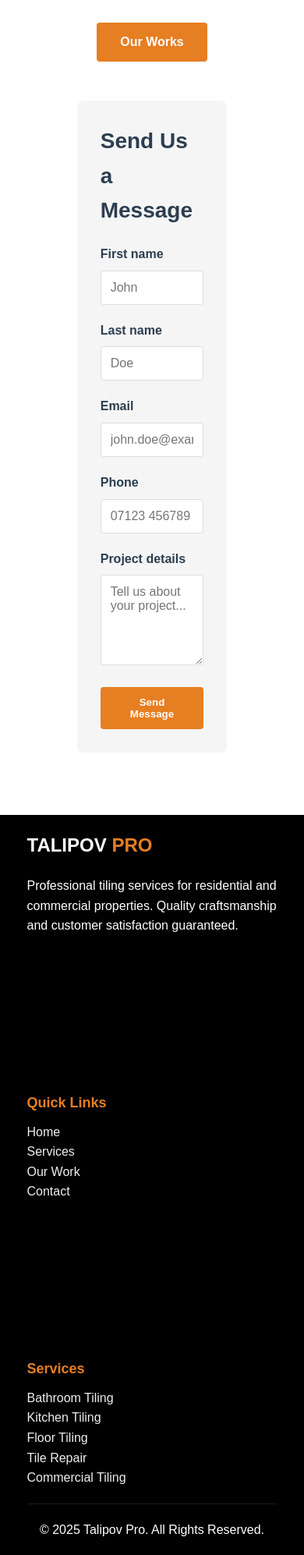
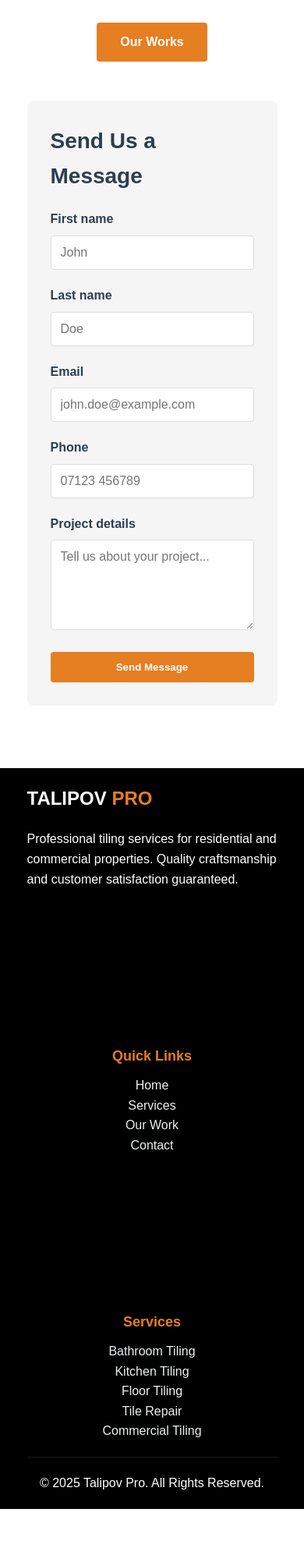
Before and after one commit to LORDx0001/tiler_pro, a Django app: page / in a window 390 px wide. Shown: the part 2262-4256 px from the top of the page at 78% size. After the commit the page ends 4197 px from the top, so only its background shows below. Run offline with Django 4.2, Linux system fonts and the light colour scheme; data that the repository does not hold is empty.

Commit message:
last-version.v18

```diff
--- a/assets/styles.css
+++ b/assets/styles.css
@@ -494,7 +494,7 @@ nav ul li a.active {
 }
 
 .contact-form-container {
-    width: 60%;
+    width: 70%;
     background-color: #f5f5f5;
     padding: 30px;
     border-radius: 8px;
@@ -662,6 +662,7 @@ footer {
     }
 }
 
+
 @media (max-width: 768px) {
     /* .header-content {
         padding: 10px 0;
@@ -712,6 +713,43 @@ footer {
 }
 
 @media (max-width: 576px) {
+    .contact-form-container {
+    width: 70%;
+    background-color: #f5f5f5;
+    padding: 30px;
+    border-radius: 8px;
+}
+
+    .contact-content {
+        flex-direction: column;
+        align-items: center;
+    }
+
+    .contact-info {
+        width: 100%;
+        max-width: 400px;
+    }
+
+    .contact-form-container {
+        width: 100%;
+        max-width: 400px;
+    }
+
+    .map-container {
+        height: 300px;
+    }
+
+    .footer-content {
+        flex-direction: column;
+        align-items: center;
+    }
+
+    .footer-links {
+        text-align: center;
+    }
+}
+
+@media (max-width: 576px) {
     .hero h1 {
         font-size: 28px;
     }
```
Also changed, not shown: 2 other files.
